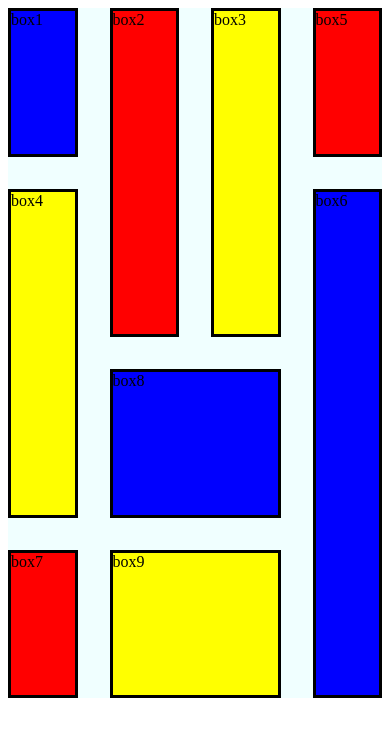
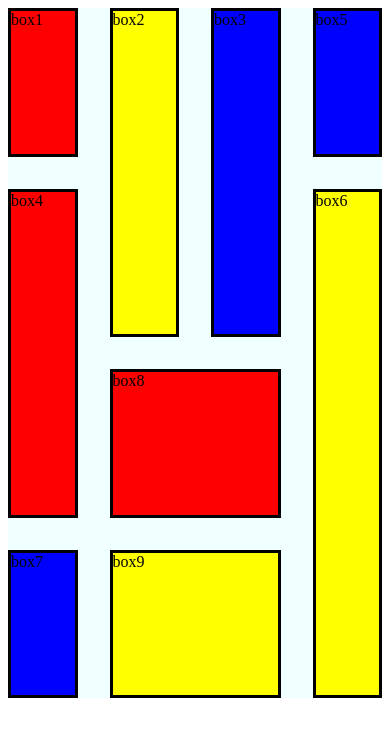
Before and after one commit to TheHagueUniversity/css-advanced-challenge-khrisna919, a plain HTML site: page index.html in a window 390 px wide. Drawn offline with Linux system fonts and the light colour scheme.

Commit message:
Update style.css
Using Media Queries for Tablets
Only changed color of boxes

```diff
--- a/style/style.css
+++ b/style/style.css
@@ -16,6 +16,8 @@
 
 .box1 {
     background-color: blue;
+    grid-column: 1/2;
+    grid-row: 1/2;
 }
 
 .box2 {
@@ -64,3 +66,60 @@
     grid-column: 2/4;
     grid-row: 4/5;
 }
+
+/* Tablets */
+
+@media screen and (max-width: 768px) {
+    .box1 {
+        background-color: red;
+        grid-column: 1/2;
+        grid-row: 1/2;
+    }
+
+    .box2 {
+        background-color: yellow;
+        grid-column: 2/3;
+        grid-row: 1/3;
+    }
+
+    .box3 {
+        background-color: blue;
+        grid-column: 3/4;
+        grid-row: 1/3;
+    }
+
+    .box4 {
+        background-color: red;
+        grid-column: 1/2;
+        grid-row: 2/4;
+    }
+
+    .box5 {
+        background-color: blue;
+        grid-column: 4/5;
+        grid-row: 1/2;
+
+    }
+
+    .box6 {
+        background-color: yellow;
+        grid-column: 4/5;
+        grid-row: 2/5;
+    }
+
+    .box7 {
+        background-color: blue;
+    }
+
+    .box8 {
+        background-color: red;
+        grid-column: 2/4;
+        grid-row: 3/4;
+    }
+
+    .box9 {
+        background-color: yellow;
+        grid-column: 2/4;
+        grid-row: 4/5;
+    }
+}
```
